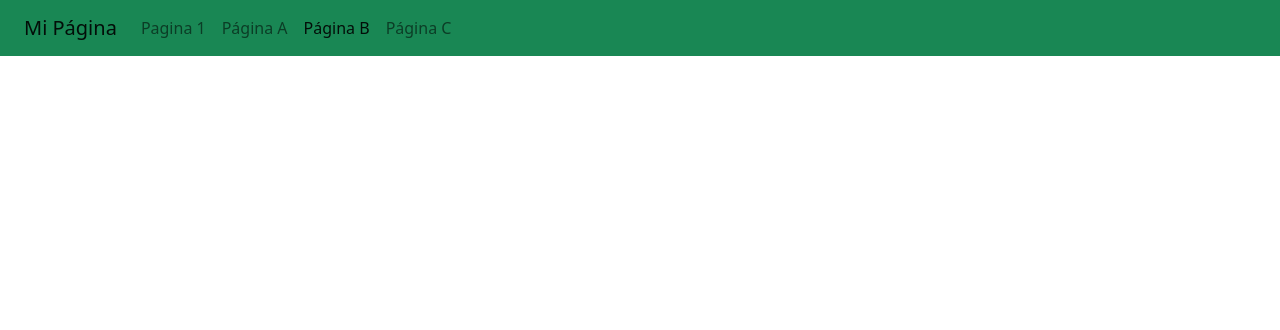
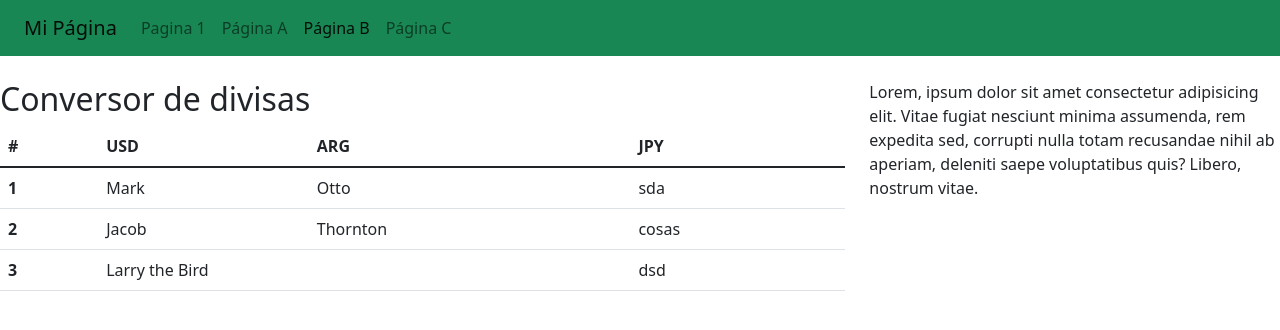
Before and after one commit to nanoo17/Practica-Bootstrap, a website: page pages/page-b.html in a window 1280 px wide. Drawn offline with nearby package versions, Linux system fonts and the light colour scheme.

Commit message:
formateando pagina b

```diff
--- a/pages/page-b.html
+++ b/pages/page-b.html
@@ -41,7 +41,48 @@
     </nav>
   </header>
 
+  <div class="row mt-4">
+    <div class="col-md-8 d-none d-md-block">
+      <table class="table">
+        <h2>Conversor de divisas</h2>
+        <thead scope="col">
+          <tr>
+            <th>#</th>
+            <th>USD</th>
+            <th>ARG</th>
+            <th>JPY</th>
+          </tr>
+        </thead>
+        <tbody>
+          <tr>
+            <th scope="row">1</th>
+            <td>Mark</td>
+            <td>Otto</td>
+            <td>sda
 
+            </td>
+          </tr>
+          <tr>
+            <th scope="row">2</th>
+            <td>Jacob</td>
+            <td>Thornton</td>
+            <td>cosas</td>
+          </tr>
+          <tr>
+            <th scope="row">3</th>
+            <td colspan="2">Larry the Bird</td>
+            <td>dsd
+
+            </td>
+          </tr>
+        </tbody>
+      </table>
+    </div>
+    <div class="col-md-4 col-sm-12">
+      Lorem, ipsum dolor sit amet consectetur adipisicing elit. Vitae fugiat nesciunt minima assumenda, rem expedita
+      sed, corrupti nulla totam recusandae nihil ab aperiam, deleniti saepe voluptatibus quis? Libero, nostrum vitae.
+    </div>
+  </div>
 
 
   <script src="../node_modules/bootstrap/dist/js/bootstrap.bundle.min.js"></script>
```
